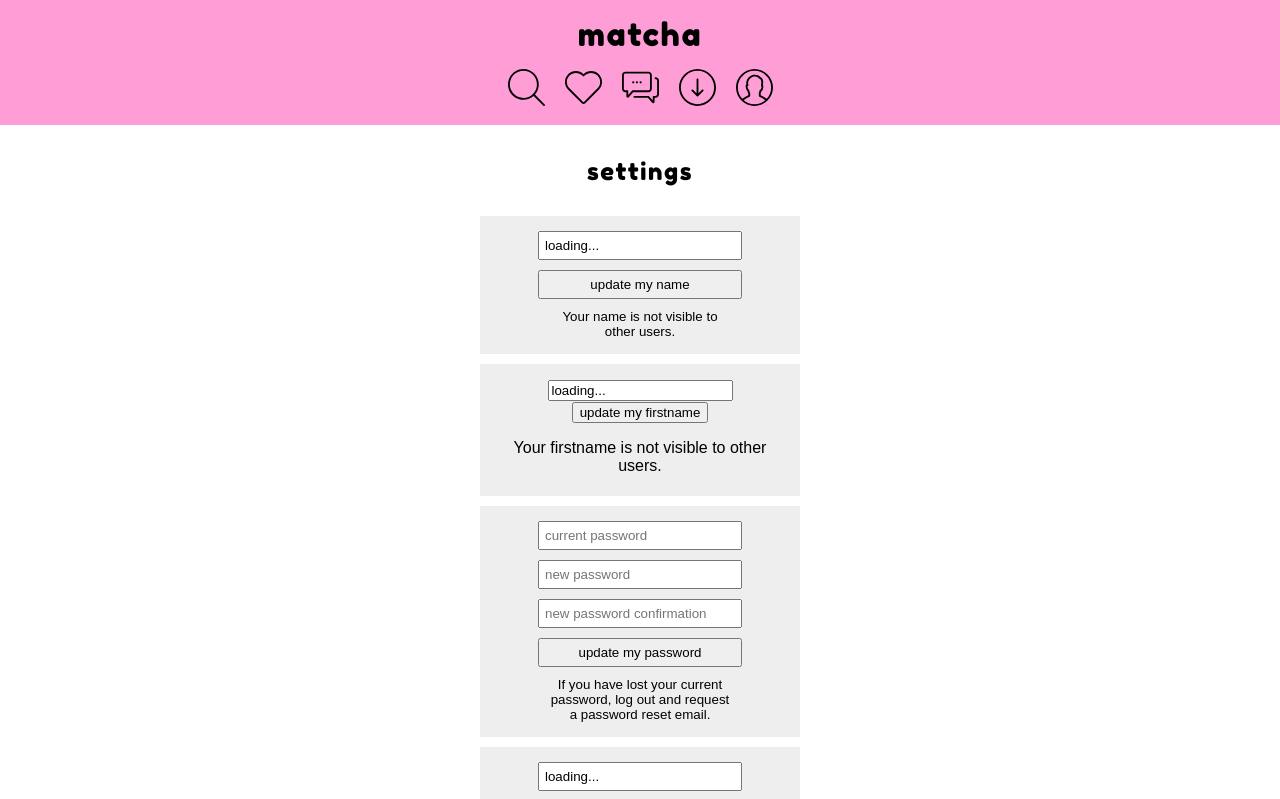
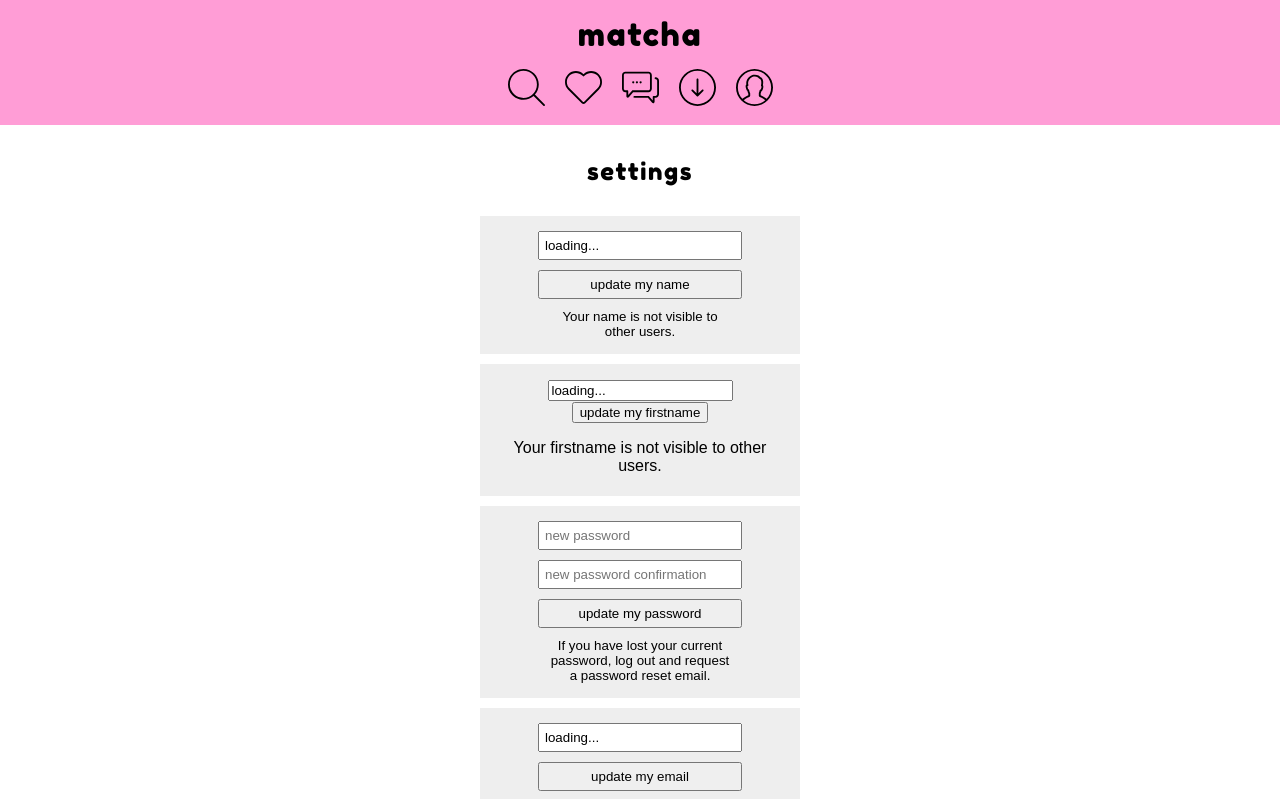
Before and after one commit to trixky/matcha, a React (Create React App) app in the folder client/: page /settings in a window 1280 px wide. Shown: the top 799 px of the page. Built offline with nearby package versions, Linux system fonts and the light colour scheme; no server answers.

Commit message:
remove current password in settings

```diff
--- a/client/src/pages/settings/components/UpdatePassword.js
+++ b/client/src/pages/settings/components/UpdatePassword.js
@@ -6,7 +6,6 @@ class UpdatePassword extends Component {
 	render() {
 		return (
 			<form>
-				<input className='form-input' type='password' placeholder='current password' autoComplete='on' required />
 				<input className='form-input' type='password' placeholder='new password' autoComplete='on' required />
 				<input className='form-input' type='password' placeholder='new password confirmation' autoComplete='on' required />
 				<input className='form-input auth-submit' type='submit' value='update my password' />
```
Also changed, not shown: 1 other file (tests, documents, lock files or other folders).
